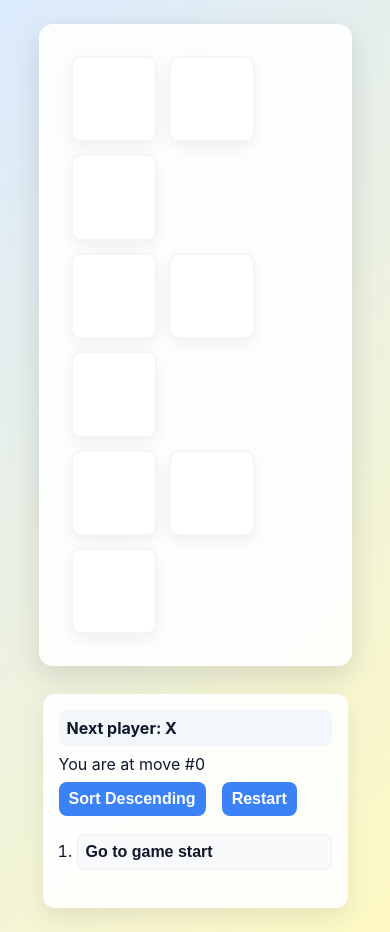
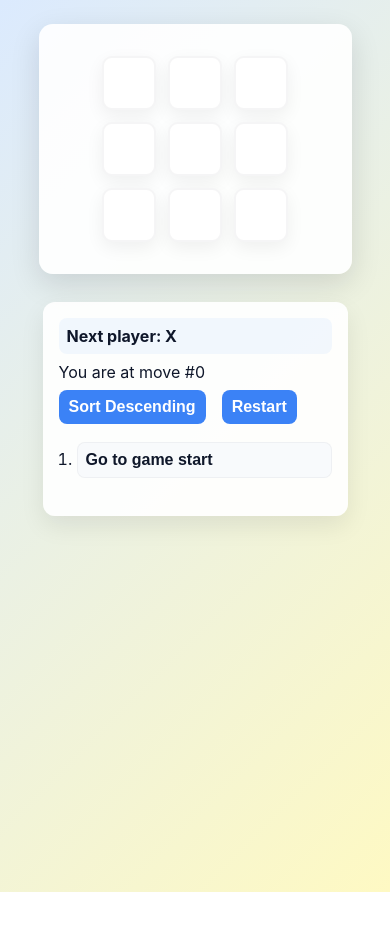
Before and after one commit to LCHLong/tic_tac_toe, a React (Vite) app: page / in a window 390 px wide. After the commit the page ends 892 px from the top, so only its background shows below. Built offline with nearby package versions, Linux system fonts and the light colour scheme.

Commit message:
Update size square

```diff
--- a/src/styles/Square.css
+++ b/src/styles/Square.css
@@ -31,8 +31,8 @@
 
 @media screen and (max-width: 600px) {
     .square {
-        height: calc(var(--square-size) * 0.8);
-        width: calc(var(--square-size) * 0.8);
+        height: calc(var(--square-size) * 0.5);
+        width: calc(var(--square-size) * 0.5);
         font-size: calc(var(--square-size) * 0.34);
     }
 }
```
